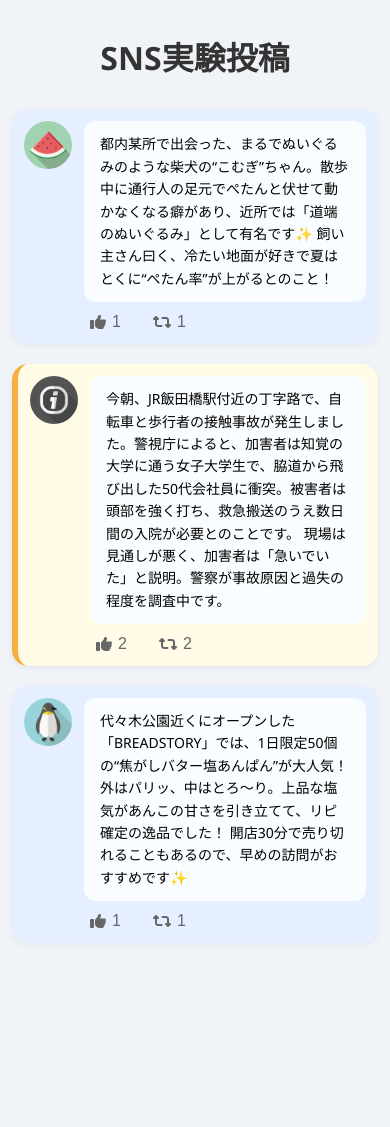
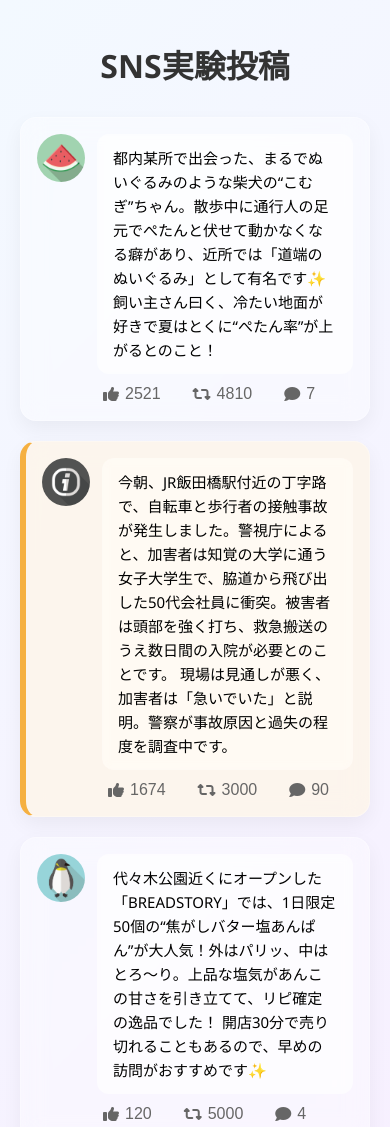
Before and after one commit to yrtasm-132/-sns-experiment, a plain HTML site: page main.html in a window 390 px wide. Before the commit the page ends 975 px from the top, so only its background shows below. Drawn offline with Linux system fonts and the light colour scheme.

Commit message:
Add files via upload

```diff
--- a/main.html
+++ b/main.html
@@ -22,8 +22,9 @@
           飼い主さん曰く、冷たい地面が好きで夏はとくに“ぺたん率”が上がるとのこと！
         </div>
         <div class="actions">
-          <button class="like-btn"><i class="fas fa-thumbs-up"></i> <span class="count">1</span></button>
-          <button class="share-btn"><i class="fas fa-retweet"></i> <span class="count">1</span></button>
+          <button class="like-btn"><i class="fas fa-thumbs-up"></i> <span class="count">2521</span></button>
+          <button class="share-btn"><i class="fas fa-retweet"></i> <span class="count">4810</span></button>
+          <button class="comment-btn"><i class="fas fa-comment"></i> <span class="count">7</span></button>
         </div>
       </div>
     </div>
@@ -37,8 +38,9 @@
           現場は見通しが悪く、加害者は「急いでいた」と説明。警察が事故原因と過失の程度を調査中です。
         </div>
         <div class="actions">
-          <button class="like-btn"><i class="fas fa-thumbs-up"></i> <span class="count">2</span></button>
-          <button class="share-btn"><i class="fas fa-retweet"></i> <span class="count">2</span></button>
+          <button class="like-btn"><i class="fas fa-thumbs-up"></i> <span class="count">1674</span></button>
+          <button class="share-btn"><i class="fas fa-retweet"></i> <span class="count">3000</span></button>
+          <button class="comment-btn"><i class="fas fa-comment"></i> <span class="count">90</span></button>
         </div>
       </div>
     </div>
@@ -52,8 +54,9 @@
           開店30分で売り切れることもあるので、早めの訪問がおすすめです✨
         </div>
         <div class="actions">
-          <button class="like-btn"><i class="fas fa-thumbs-up"></i> <span class="count">1</span></button>
-          <button class="share-btn"><i class="fas fa-retweet"></i> <span class="count">1</span></button>
+          <button class="like-btn"><i class="fas fa-thumbs-up"></i> <span class="count">120</span></button>
+          <button class="share-btn"><i class="fas fa-retweet"></i> <span class="count">5000</span></button>
+          <button class="comment-btn"><i class="fas fa-comment"></i> <span class="count">4</span></button>
         </div>
       </div>
     </div>
--- a/main.js
+++ b/main.js
@@ -2,29 +2,32 @@ import { createClient } from "@supabase/supabase-js";
 
 // Supabase設定
 const supabaseUrl = "https://uqjtilpwdjoldseqtzsy.supabase.co";
-const supabaseKey = "eyJhbGciOiJIUzI1NiIsInR5cCI6IkpXVCJ9.eyJpc3MiOiJzdXBhYmFzZSIsInJlZiI6InVxanRpbHB3ZGpvbGRzZXF0enN5Iiwicm9sZSI6ImFub24iLCJpYXQiOjE3NTMwNzc1NDcsImV4cCI6MjA2ODY1MzU0N30.39z4ok-86KdocgAgC7qYzLij4CWJFzCLGIPw7Co4y1Q"; // 公開前に伏せよう！
+const supabaseKey = "★あなたのキー★"; // 公開前に伏せよう！
 
 const supabase = createClient(supabaseUrl, supabaseKey);
 
-// ✅ 学籍番号をURLパラメータから取得
+// ✅ URLパラメータから学籍番号取得
 const params = new URLSearchParams(window.location.search);
 const participantId = params.get("id");
 
-// ✅ アクションボタン処理
-document.querySelectorAll(".like-btn, .share-btn").forEach((btn) => {
+// ✅ アクションボタン処理（いいね・シェア・コメント）
+document.querySelectorAll(".like-btn, .share-btn, .comment-btn").forEach((btn) => {
   btn.addEventListener("click", async () => {
     const post = btn.closest(".post");
     const postId = post?.dataset.postid;
-    const action = btn.classList.contains("like-btn") ? "like" : "share";
+    const action = btn.classList.contains("like-btn")
+      ? "like"
+      : btn.classList.contains("share-btn")
+      ? "share"
+      : "comment";
+
     const countSpan = btn.querySelector(".count");
     let count = parseInt(countSpan.textContent);
 
-    // トグル動作
     const isToggled = btn.classList.toggle("active");
     count += isToggled ? 1 : -1;
     countSpan.textContent = count;
 
-    // 🎯 実験対象投稿だけ記録
     if (postId === "target" && participantId) {
       const payload = {
         timestamp: new Date().toISOString(),
--- a/style.css
+++ b/style.css
@@ -1,6 +1,6 @@
 body {
   font-family: 'Segoe UI', sans-serif;
-  background: #f0f4f8;
+  background: linear-gradient(135deg, #f3f9ff, #f7f0ff); /* バブル感グラデ */
   margin: 0;
   padding: 20px;
 }
@@ -19,20 +19,24 @@ h1 {
 .post {
   display: flex;
   align-items: flex-start;
-  background: #e6efff;
+  background: rgba(255, 255, 255, 0.35);
+  backdrop-filter: blur(12px);
+  -webkit-backdrop-filter: blur(12px);
+  border: 1px solid rgba(255, 255, 255, 0.3);
   padding: 16px;
   margin-bottom: 20px;
   border-radius: 16px;
-  box-shadow: 0 2px 6px rgba(0, 0, 0, 0.05);
-  transition: transform 0.2s ease;
+  box-shadow: 0 8px 20px rgba(0, 0, 0, 0.05);
+  transition: transform 0.2s ease, box-shadow 0.2s ease;
 }
 
 .post:hover {
   transform: translateY(-2px);
+  box-shadow: 0 12px 24px rgba(0, 0, 0, 0.08);
 }
 
 .post.target-post {
-  background-color: #fffbe6;
+  background-color: rgba(255, 245, 230, 0.7);
   border-left: 6px solid #f5b041;
 }
 
@@ -49,13 +53,14 @@ h1 {
 }
 
 .message {
-  background-color: #fafdff;
+  background-color: rgba(255, 255, 255, 0.5);
   padding: 12px 16px;
   border-radius: 12px;
   font-size: 15px;
   line-height: 1.6;
   margin-bottom: 10px;
   word-break: break-word;
+  backdrop-filter: blur(4px);
 }
 
 .actions {
@@ -72,27 +77,24 @@ h1 {
   align-items: center;
   gap: 6px;
   cursor: pointer;
-  transition: color 0.2s ease;
+  transition: color 0.2s ease, transform 0.2s ease;
 }
 
 .actions button:hover {
   color: #1da1f2;
+  transform: scale(1.05);
 }
 
-.actions button.active {
+.actions .like-btn.active {
   color: #1da1f2;
 }
 
-@media screen and (max-width: 640px) {
-  body {
-    padding: 12px;
-  }
+.actions .share-btn.active {
+  color: #2ecc71;
+}
 
-  .post {
-    padding: 12px;
-  }
+.actions .comment-btn.active {
+  color: #9b59b6;
+}
 
-  .message {
-    font-size: 14px;
-  }
-}
+@media screen and (max-widt
```
